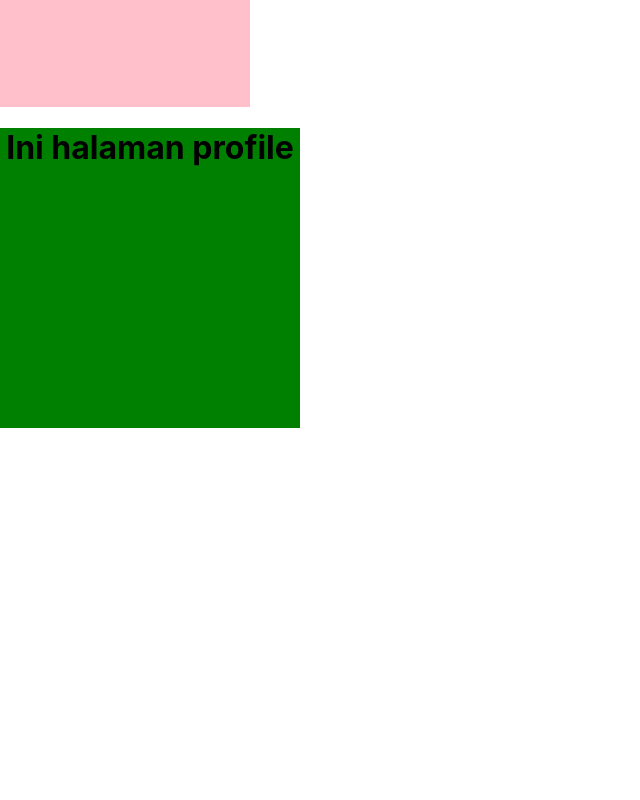
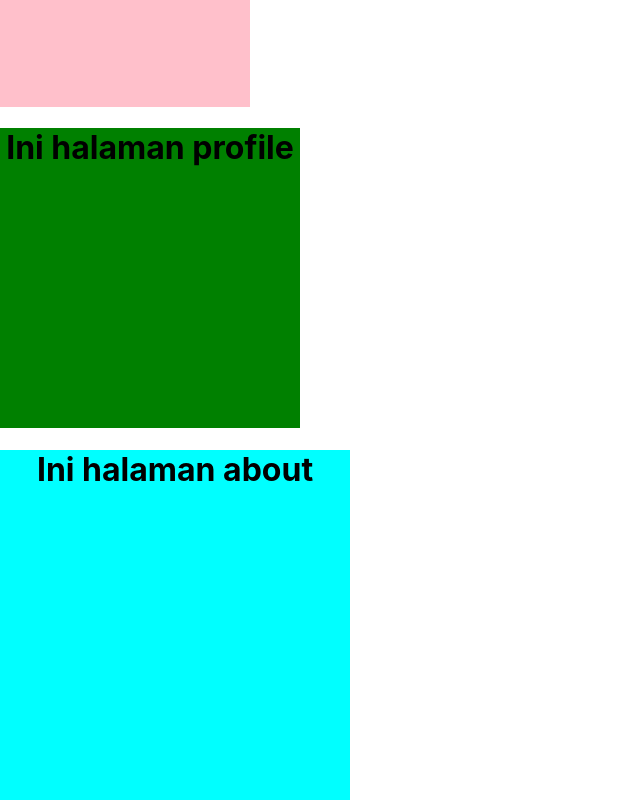
Before and after one commit to ardhisparahita/tugas-react, a React (Create React App) app: page / in a window 1280 px wide. Shown: the part 679-1479 px from the top of the page, without its empty margins (0-640 px from the left). Before the commit the page ends 1107 px from the top, so only its background shows below. Built offline with nearby package versions, Linux system fonts and the light colour scheme.

Commit message:
create pages about

```diff
--- a/src/App.js
+++ b/src/App.js
@@ -4,6 +4,7 @@ import Text from './Components/Text/Text';
 import Button from './Components/Button/Button';
 import Login from './Pages/Login/Login';
 import Profile from './Pages/Profile/Profile';
+import About from './Pages/About/About';
 
 function App() {
   return (
@@ -13,6 +14,7 @@ function App() {
       <Button/>
       <Login/>
       <Profile/>
+      <About/>
     </div>
   );
 }
--- /dev/null
+++ b/src/Pages/About/About.jsx
@@ -0,0 +1,13 @@
+import styles from "./About.module.css"
+
+const About = () => {
+    return (
+        <>
+            <div className={styles.about}>
+                <h1>Ini halaman about</h1>
+            </div>
+        </>
+    )
+}
+
+export default About
--- /dev/null
+++ b/src/Pages/About/About.module.css
@@ -0,0 +1,5 @@
+.about {
+    width: 350px;
+    height: 350px;
+    background-color: aqua
+}
```
